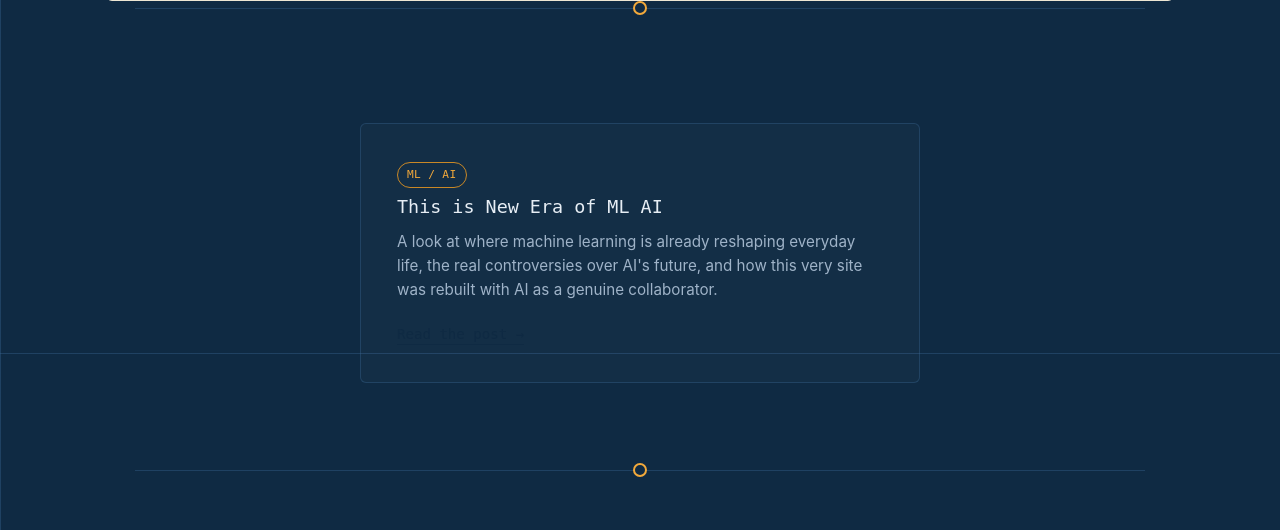
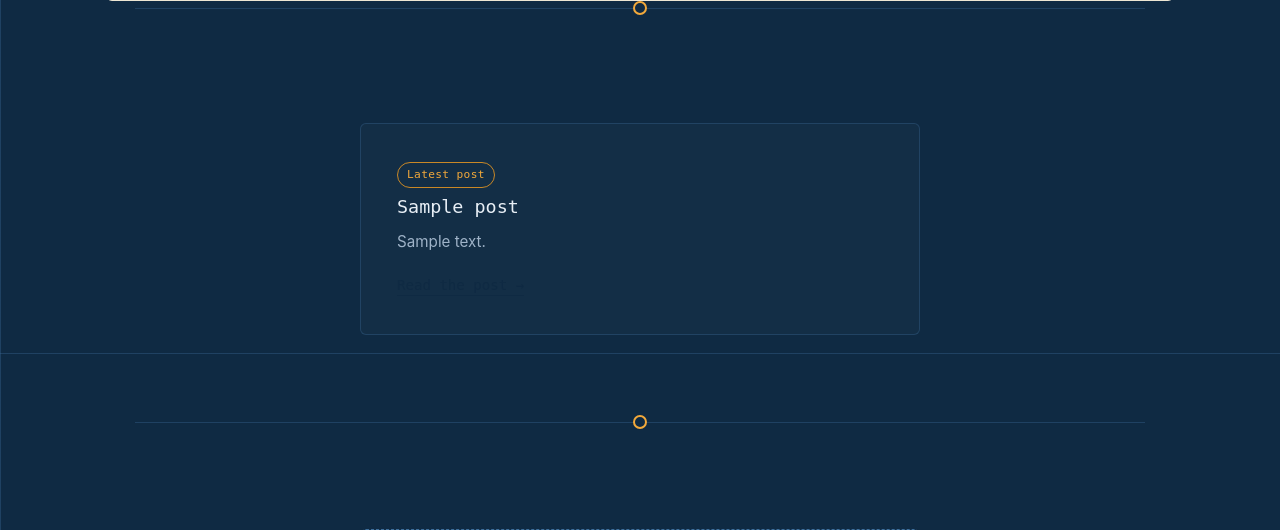
Before and after one commit to pradeep1955/mysite, a Django app: template home/templates/home/main.html in a window 1280 px wide. Shown: the part 1247-1777 px from the top of the page. Run offline with Django 4.2, Linux system fonts and the light colour scheme; tables that the repository leaves empty hold one stand-in row (values such as "Sample post"); the template is opened without the code that fills it: values that come from a table or form of the project are taken from there, most other values are stand-ins (such as "Sample title", 1, 10 or a date in 2020); parts of the project's set-up code (start-up, migrations or seed data) failed here and were passed over; some libraries are stand-ins or nearby versions.

Commit message:
update project 6 jul 23:00

```diff
--- a/home/templates/home/main.html
+++ b/home/templates/home/main.html
@@ -38,12 +38,20 @@
 <div class="node-marker"></div>
 
 <section class="blog-teaser">
+  {% if latest_post %}
   <div class="blog-card">
-    <span class="tag">ML / AI</span>
-    <h3 class="post-title"><a href="{% url 'blog-home' %}">This is New Era of ML AI</a></h3>
-    <p>A look at where machine learning is already reshaping everyday life, the real controversies over AI's future, and how this very site was rebuilt with AI as a genuine collaborator.</p>
-    <a class="story-link accent-link" href="{% url 'blog-home' %}">Read the post →</a>
+    <span class="tag">Latest post</span>
+    <h3 class="post-title">
+      <a href="{% url 'post-detail' latest_post.pk %}">{{ latest_post.title }}</a>
+    </h3>
+    <p>{{ latest_post.content|truncatewords:30 }}</p>
+    <a class="story-link accent-link" href="{% url 'post-detail' latest_post.pk %}">Read the post →</a>
   </div>
+  {% else %}
+  <div class="blog-card">
+    <p>No posts yet — the first one is coming soon.</p>
+  </div>
+  {% endif %}
 </section>
 
 <div class="node-marker"></div>
--- a/home/views.py
+++ b/home/views.py
@@ -1,14 +1,18 @@
 from django.shortcuts import render
 from django.views import View
+
+from blog.models import Post
 
 
 class HomeView(View):
     def get(self, request):
+        latest_post = Post.objects.order_by("-date_posted").first()
         return render(
             request,
             "home/main.html",
             {
                 "site_name": "TinkerStack",
                 "message": "Practical AI experiments, IoT builds, and electronics projects — with parts and kits coming soon.",
+                "latest_post": latest_post,
             },
         )
```
